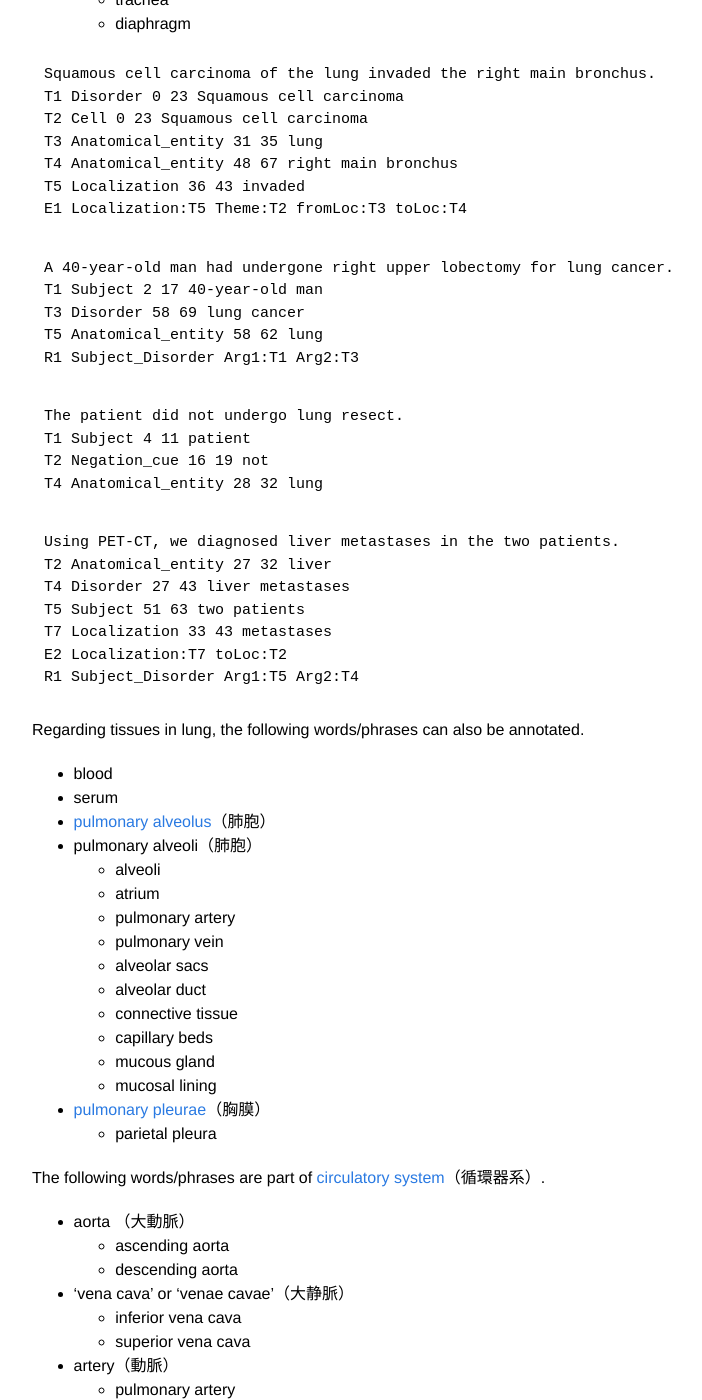
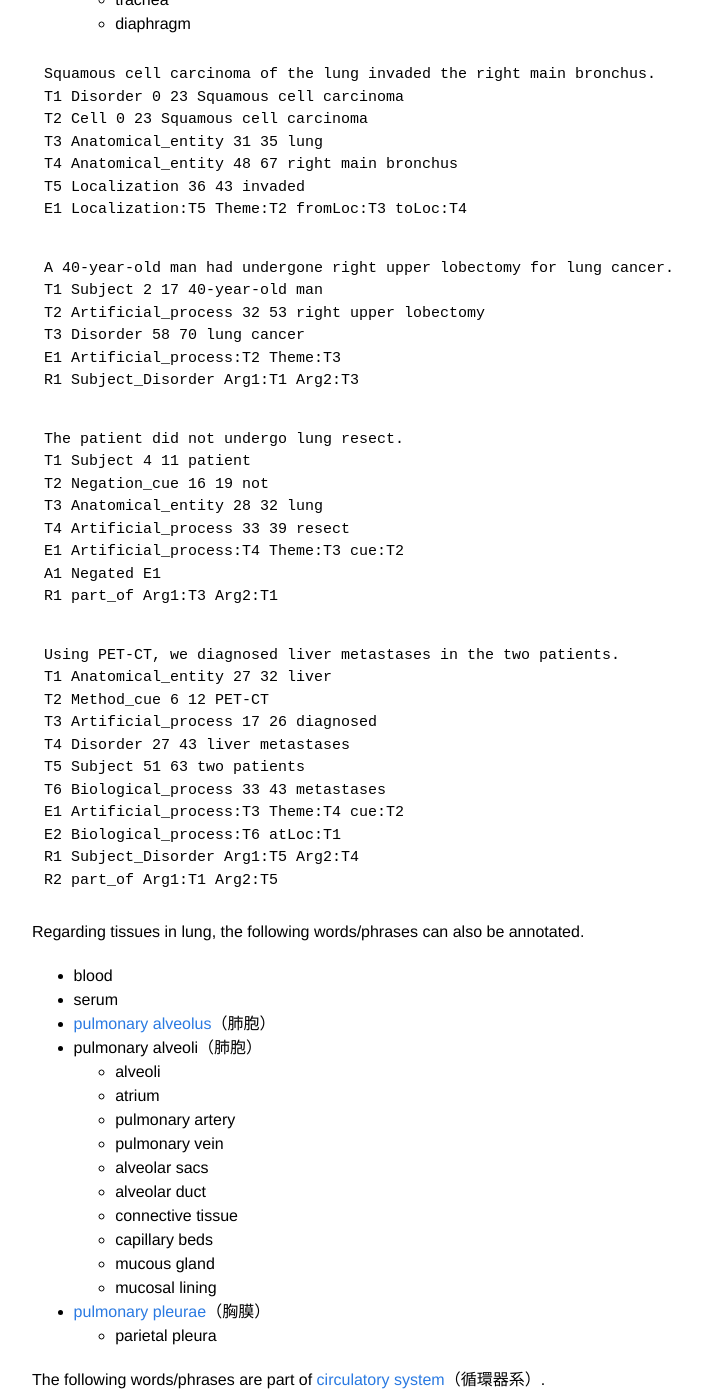
Before and after one commit to ezcatdb/molbiol_lung_corpus-guidelines, a Jekyll site: the page built from _entity/Anatomical_entity.md, in a window 1280 px wide and 1400 px high, scrolled down 676 px. Shown: the whole window, without its empty margins (208-910 px from the left). Built offline with Jekyll 4.4.1, drawn with Linux system fonts in a browser that asks for light colours.

Commit message:
corrected sample sentences in _entity/Anatomical_entity.md

```diff
--- a/_entity/Anatomical_entity.md
+++ b/_entity/Anatomical_entity.md
@@ -38,24 +38,33 @@ E1 Localization:T5 Theme:T2 fromLoc:T3 toLoc:T4
 ~~~ ann
 A 40-year-old man had undergone right upper lobectomy for lung cancer.
 T1 Subject 2 17 40-year-old man
-T3 Disorder 58 69 lung cancer
-T5 Anatomical_entity 58 62 lung
+T2 Artificial_process 32 53 right upper lobectomy
+T3 Disorder 58 70 lung cancer
+E1 Artificial_process:T2 Theme:T3
 R1 Subject_Disorder Arg1:T1 Arg2:T3
 ~~~
 ~~~ ann
 The patient did not undergo lung resect.
 T1 Subject 4 11 patient
 T2 Negation_cue 16 19 not
-T4 Anatomical_entity 28 32 lung
+T3 Anatomical_entity 28 32 lung
+T4 Artificial_process 33 39 resect
+E1 Artificial_process:T4 Theme:T3 cue:T2
+A1 Negated E1
+R1 part_of Arg1:T3 Arg2:T1
 ~~~
 ~~~ ann
 Using PET-CT, we diagnosed liver metastases in the two patients.
-T2 Anatomical_entity 27 32 liver
+T1 Anatomical_entity 27 32 liver
+T2 Method_cue 6 12 PET-CT
+T3 Artificial_process 17 26 diagnosed
 T4 Disorder 27 43 liver metastases
 T5 Subject 51 63 two patients
-T7 Localization 33 43 metastases
-E2 Localization:T7 toLoc:T2
+T6 Biological_process 33 43 metastases
+E1 Artificial_process:T3 Theme:T4 cue:T2
+E2 Biological_process:T6 atLoc:T1
 R1 Subject_Disorder Arg1:T5 Arg2:T4
+R2 part_of Arg1:T1 Arg2:T5
 ~~~
 
 Regarding tissues in lung, the following words/phrases can also be annotated.
```
